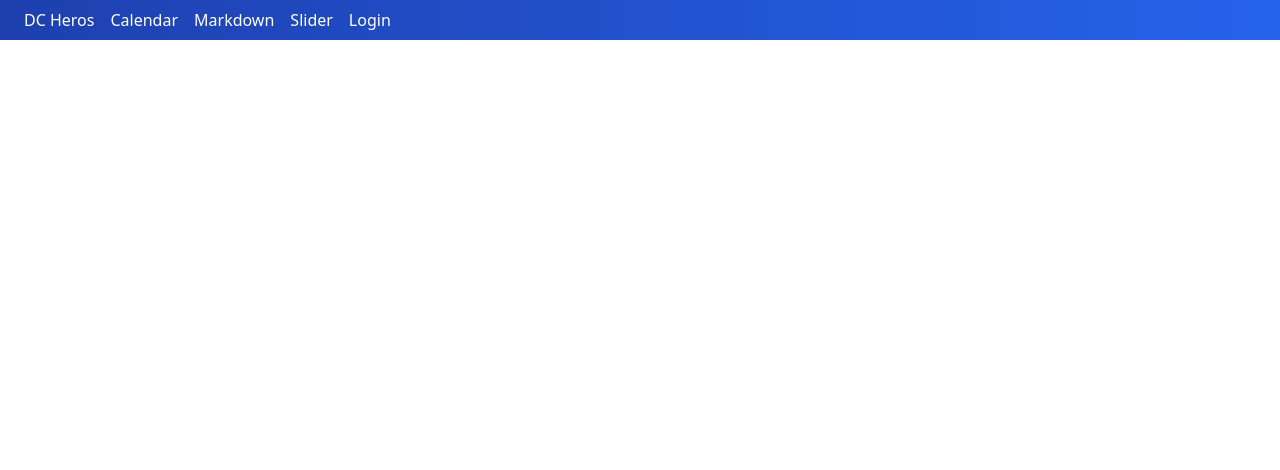
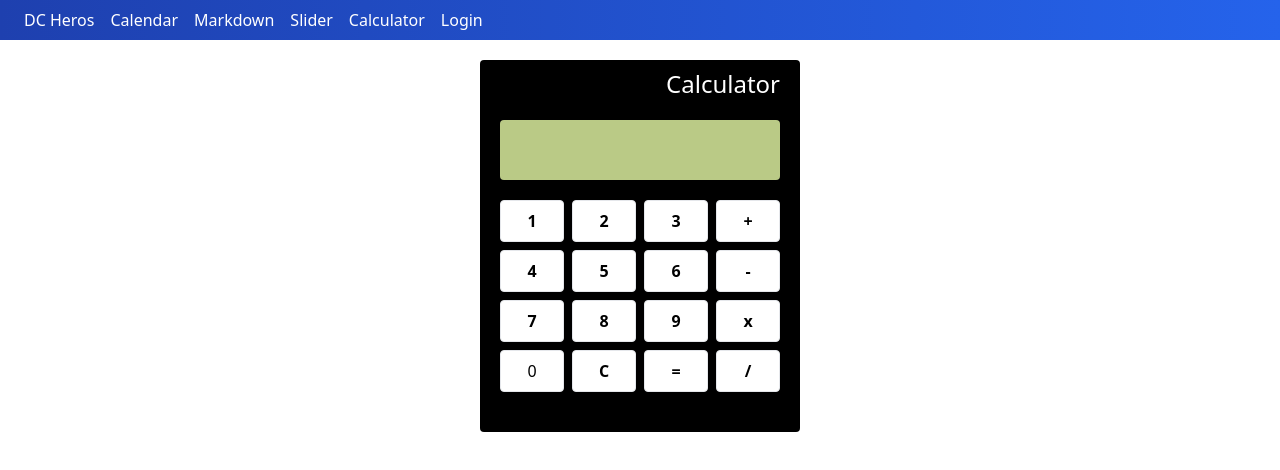
Before and after one commit to Pauliski/Calendar, a Vue app: page /calculator in a window 1280 px wide. Shown: the top 470 px of the page. Built offline with nearby package versions, Linux system fonts and the light colour scheme; no server answers.

Commit message:
Complete calculator page

```diff
--- a/package.json
+++ b/package.json
@@ -11,6 +11,7 @@
     "core-js": "^3.8.3",
     "firebase": "^9.15.0",
     "marked": "^4.2.5",
+    "tailwind-scrollbar-hide": "^1.1.7",
     "tailwindcss": "^3.2.4",
     "vue": "^3.2.13",
     "vue-router": "^4.1.6"
--- a/src/components/AppHeader.vue
+++ b/src/components/AppHeader.vue
@@ -40,6 +40,10 @@ export default {
           title: "Slider",
           to: "/slider",
         },
+        {
+          title: "Calculator",
+          to: "/calculator",
+        },
       ],
     };
   },
--- /dev/null
+++ b/src/pages/Calculator.vue
@@ -0,0 +1,211 @@
+<template>
+  <section class="flex w-full justify-center">
+    <div class="bg-black rounded pt-2 px-5 pb-10 mt-5 w-80 max-w-sm">
+      <h1 class="text-2xl text-right mb-5 text-white">Calculator</h1>
+      <section
+        class="bg-[#baca86] rounded px-1 mb-5 overflow-x-scroll scrollbar-hide"
+      >
+        <p class="text-2xl text-left h-5">
+          {{ prevNumber }} {{ selectedOperation }} {{ currentNumber }}
+        </p>
+        <p class="h-5 mt-5 text-right" style="direction: ltr">
+          {{ answer }}
+        </p>
+      </section>
+
+      <div class="grid grid-cols-4 gap-2">
+        <button
+          @click="pressed('1')"
+          class="p-2 border rounded w-15 h-15 shadow bg-white font-bold"
+        >
+          1
+        </button>
+        <button
+          @click="pressed('2')"
+          class="p-2 border rounded w-15 h-15 shadow bg-white font-bold"
+        >
+          2
+        </button>
+        <button
+          @click="pressed('3')"
+          class="p-2 border rounded w-15 h-15 shadow bg-white font-bold"
+        >
+          3
+        </button>
+        <button
+          @click="pressed('+')"
+          class="p-2 border rounded w-15 h-15 shadow bg-white font-bold"
+        >
+          +
+        </button>
+        <button
+          @click="pressed('4')"
+          class="p-2 border rounded w-15 h-15 shadow bg-white font-bold"
+        >
+          4
+        </button>
+        <button
+          @click="pressed('5')"
+          class="p-2 border rounded w-15 h-15 shadow bg-white font-bold"
+        >
+          5
+        </button>
+        <button
+          @click="pressed('6')"
+          class="p-2 border rounded w-15 h-15 shadow bg-white font-bold"
+        >
+          6
+        </button>
+        <button
+          @click="pressed('-')"
+          class="p-2 border rounded w-15 h-15 shadow bg-white font-bold"
+        >
+          -
+        </button>
+        <button
+          @click="pressed('7')"
+          class="p-2 border rounded w-15 h-15 shadow bg-white font-bold"
+        >
+          7
+        </button>
+        <button
+          @click="pressed('8')"
+          class="p-2 border rounded w-15 h-15 shadow bg-white font-bold"
+        >
+          8
+        </button>
+        <button
+          @click="pressed('9')"
+          class="p-2 border rounded w-15 h-15 shadow bg-white font-bold"
+        >
+          9
+        </button>
+        <button
+          @click="pressed('*')"
+          class="p-2 border rounded w-15 h-15 shadow bg-white font-bold"
+        >
+          x
+        </button>
+        <button
+          @click="pressed('0')"
+          class="p-2 border rounded h-15 shadow w-15 bg-white"
+        >
+          0
+        </button>
+        <button
+          @click="pressed('c')"
+          class="p-2 border rounded w-15 h-15 shadow bg-white font-bold"
+        >
+          C
+        </button>
+        <button
+          class="p-2 border rounded w-15 h-15 shadow bg-white font-bold"
+          @click="calculate()"
+        >
+          =
+        </button>
+        <button
+          @click="pressed('/')"
+          class="p-2 border rounded w-15 h-15 shadow bg-white font-bold"
+        >
+          /
+        </button>
+      </div>
+    </div>
+  </section>
+</template>
+
+<script>
+import { onMounted, onUnmounted, ref } from "vue";
+export default {
+  setup() {
+    const currentNumber = ref("");
+    const prevNumber = ref("");
+    let answer = ref("");
+    const selectedOperation = ref("");
+    const operations = ["+", "-", "*", "/"];
+    const numbers = ["1", "2", "3", "4", "5", "6", "7", "8", "9", "0"];
+
+    function pressed(value) {
+      if (value === "=" || value === "Enter") {
+        calculate();
+        answer.value = currentNumber.value;
+      } else if (operations.includes(value)) {
+        applyOperation(value);
+      } else if (value === "c") {
+        currentNumber.value = "";
+        prevNumber.value = "";
+        answer.value = "";
+        selectedOperation.value = "";
+      } else if (numbers.includes(value)) {
+        if (answer.value === currentNumber.value) {
+          currentNumber.value = "";
+          answer.value = "";
+        }
+        appendNumber(value);
+      }
+    }
+    function appendNumber(value) {
+      currentNumber.value = currentNumber.value + value;
+      handleAnswer();
+    }
+    function applyOperation(value) {
+      calculate();
+      prevNumber.value = currentNumber.value;
+      currentNumber.value = "";
+      selectedOperation.value = value;
+    }
+    function calculate() {
+      if (selectedOperation.value === "*") {
+        currentNumber.value = prevNumber.value * currentNumber.value;
+      }
+      if (selectedOperation.value === "/") {
+        currentNumber.value = prevNumber.value / currentNumber.value;
+      }
+      if (selectedOperation.value === "+") {
+        currentNumber.value = +prevNumber.value + +currentNumber.value;
+      }
+      if (selectedOperation.value === "-") {
+        currentNumber.value = +prevNumber.value - +currentNumber.value;
+      }
+      prevNumber.value = "";
+      selectedOperation.value = "";
+    }
+    function handleAnswer() {
+      if (selectedOperation.value === "*") {
+        answer.value = prevNumber.value * currentNumber.value;
+      }
+      if (selectedOperation.value === "/") {
+        answer.value = prevNumber.value / currentNumber.value;
+      }
+      if (selectedOperation.value === "+") {
+        answer.value = +prevNumber.value + +currentNumber.value;
+      }
+      if (selectedOperation.value === "-") {
+        answer.value = +prevNumber.value - +currentNumber.value;
+      }
+    }
+    function handleKeydown(e) {
+      pressed(e.key);
+    }
+    onMounted(() => {
+      window.addEventListener("keydown", handleKeydown);
+    });
+    onUnmounted(() => {
+      window.removeEventListener("keydown", handleKeydown);
+    });
+    return {
+      currentNumber,
+      pressed,
+      appendNumber,
+      applyOperation,
+      selectedOperation,
+      prevNumber,
+      calculate,
+      answer,
+    };
+  },
+};
+</script>
+
+<style></style>
--- a/src/router.js
+++ b/src/router.js
@@ -4,6 +4,7 @@ import DcHeros from "./pages/DcHeros";
 import Home from "./pages/Home";
 import Markdown from "./pages/Markdown";
 import Slider from "./pages/Slider";
+import Calculator from "./pages/Calculator";
 
 const routes = [
   { path: "/", component: Home },
@@ -11,6 +12,7 @@ const routes = [
   { path: "/heros", component: DcHeros },
   { path: "/markdown", component: Markdown },
   { path: "/slider", component: Slider },
+  { path: "/calculator", component: Calculator },
 ];
 
 const router = createRouter({
--- a/tailwind.config.js
+++ b/tailwind.config.js
@@ -4,5 +4,5 @@ module.exports = {
   theme: {
     extend: {},
   },
-  plugins: [],
+  plugins: [require("tailwind-scrollbar-hide")],
 };
```
Also changed, not shown: 2 other files (tests, documents, lock files or other folders).
